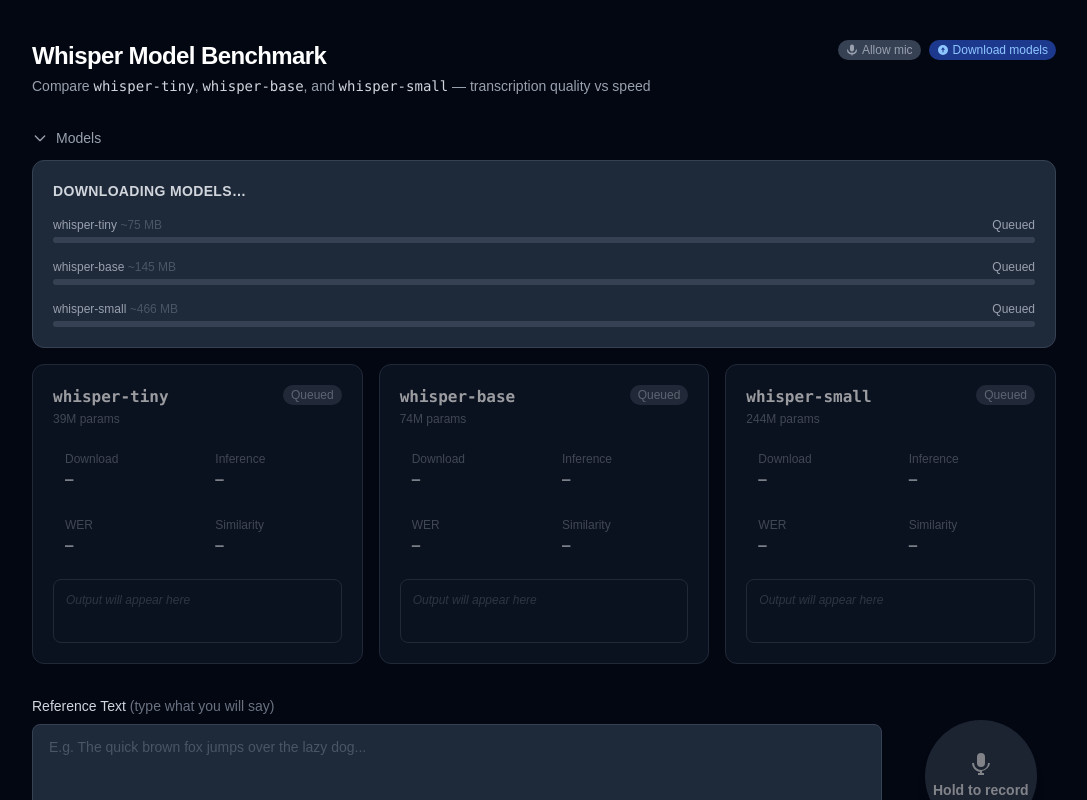
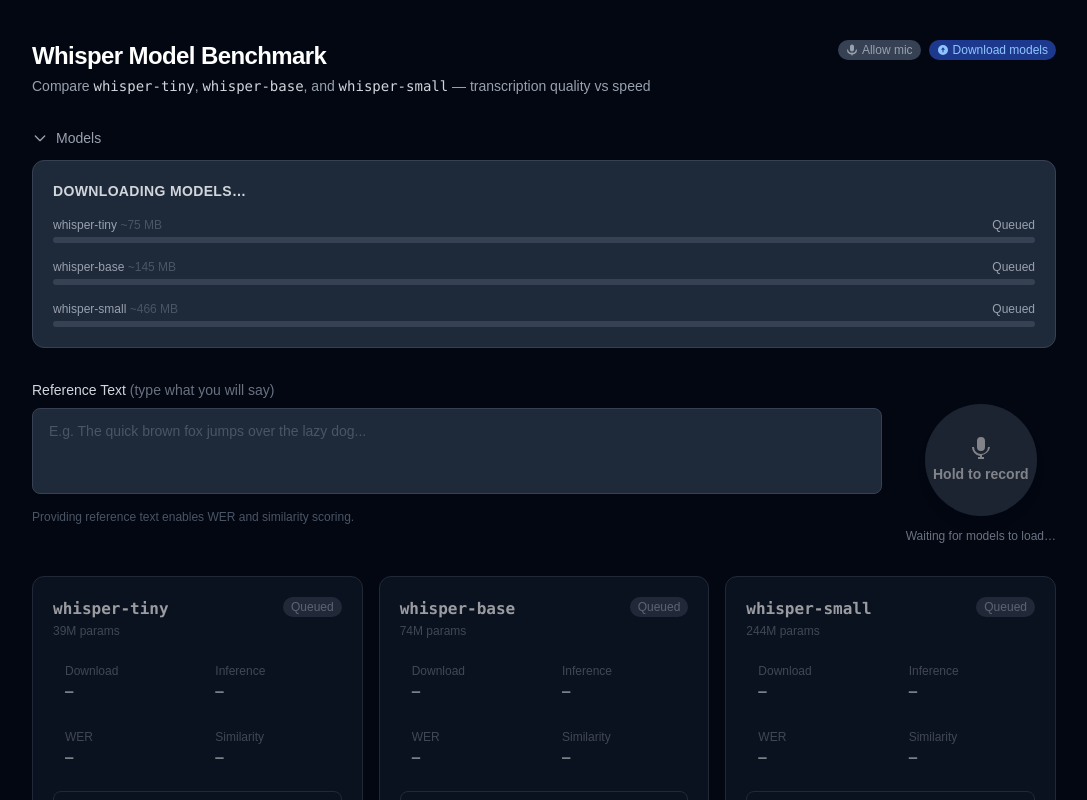
Before and after one commit to salimdellali/claude-code-transformer-js-whisper-models, a Next.js app: page / in a window 1280 px wide. Shown: the top 800 px of the page, without its empty margins (96-1183 px from the left). Built offline with nearby package versions, Linux system fonts and the light colour scheme.

Commit message:
claude (fix): collapsible wraps download panel only, model cards always visible

```diff
--- a/app/page.tsx
+++ b/app/page.tsx
@@ -279,7 +279,7 @@
           />
         </div>
 
-        {/* Models collapsible */}
+        {/* Download panel — collapsible */}
         <div>
           <button
             onClick={() => setModelsExpanded((v) => !v)}
@@ -300,21 +300,7 @@
               </span>
             )}
           </button>
-          {modelsExpanded && (
-            <div className="space-y-4">
-              <DownloadPanel modelStates={state.modelStates} />
-              <div className="grid grid-cols-1 md:grid-cols-3 gap-4">
-                {MODEL_IDS.map((modelId) => (
-                  <ModelCard
-                    key={modelId}
-                    modelId={modelId}
-                    state={state.modelStates[modelId]}
-                    referenceText={state.referenceText}
-                  />
-                ))}
-              </div>
-            </div>
-          )}
+          {modelsExpanded && <DownloadPanel modelStates={state.modelStates} />}
         </div>
 
         {/* Reference text + record */}
@@ -339,6 +325,18 @@
           </div>
         </div>
 
+        {/* Model performance cards */}
+        <div className="grid grid-cols-1 md:grid-cols-3 gap-4">
+          {MODEL_IDS.map((modelId) => (
+            <ModelCard
+              key={modelId}
+              modelId={modelId}
+              state={state.modelStates[modelId]}
+              referenceText={state.referenceText}
+            />
+          ))}
+        </div>
+
         {/* Transcription history */}
         <HistoryTable entries={entries} onDelete={deleteEntry} />
 
```
